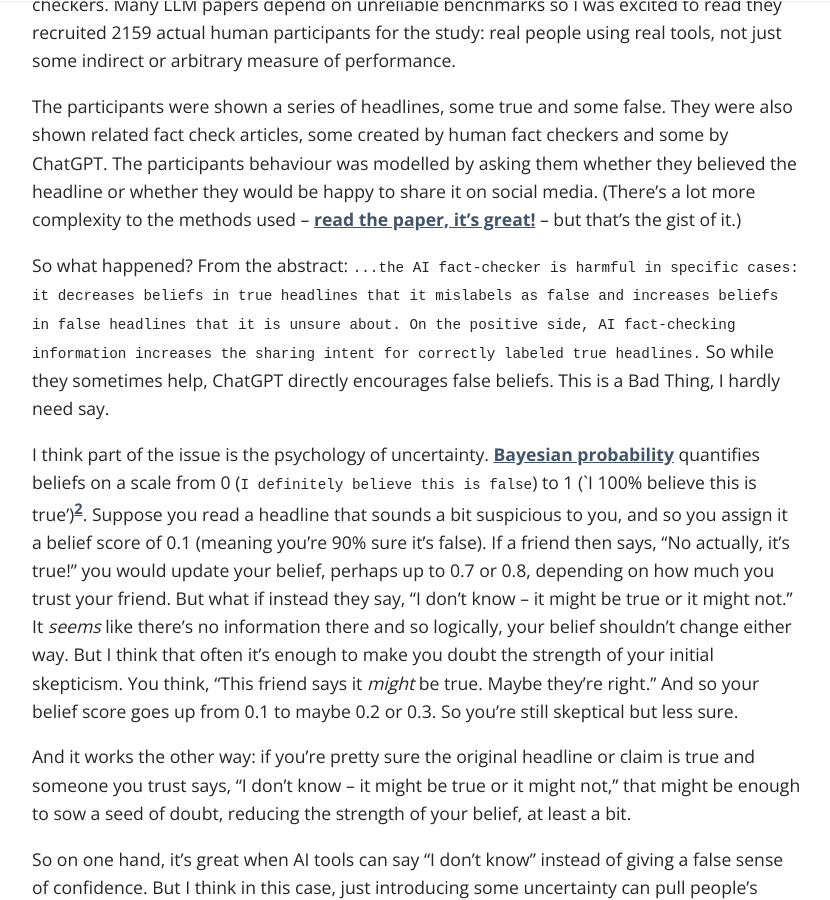
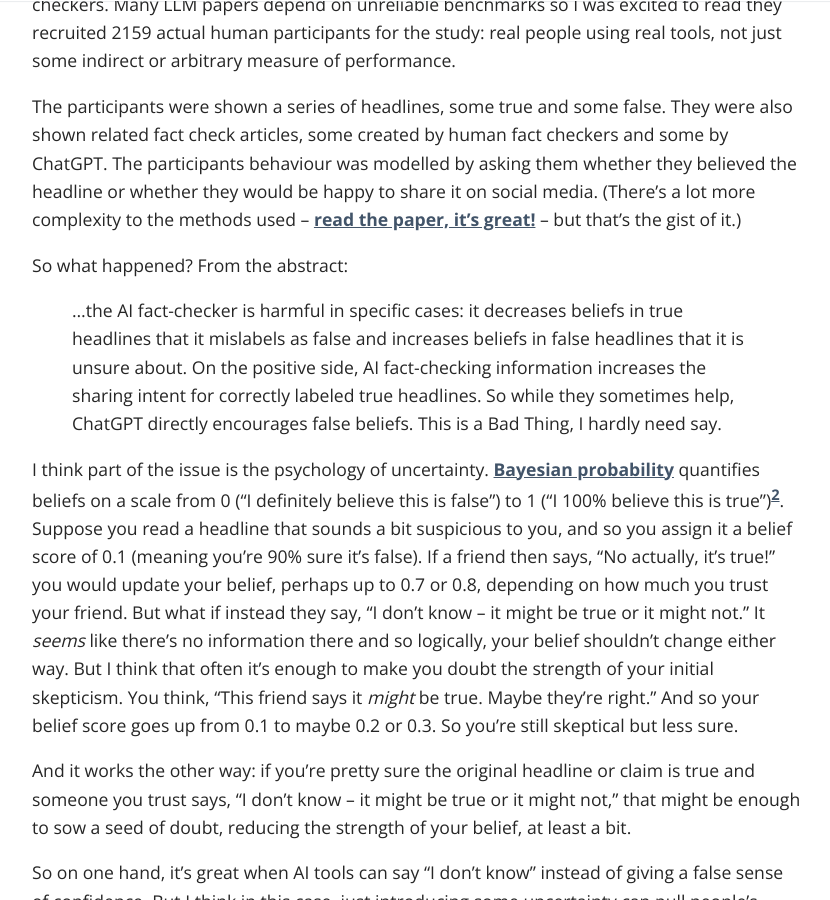
Before and after one commit to dcorney/dcorney.github.io, a Jekyll site: the page built from _posts/2024-12-19-ai-factcheckers-considered-harmful.md, in a window 1280 px wide and 900 px high, scrolled down 851 px. Shown: the whole window, without its empty margins (223-1053 px from the left). Built offline with Jekyll 4.4.1, drawn with Linux system fonts in a browser that asks for light colours; some web fonts are replaced.

Commit message:
Correcting formatting

```diff
--- a/_posts/2024-12-19-ai-factcheckers-considered-harmful.md
+++ b/_posts/2024-12-19-ai-factcheckers-considered-harmful.md
@@ -14,9 +14,11 @@ I recently came across a new paper[^1] which directly investigates the use of LL
 
 The participants were shown a series of headlines, some true and some false. They were also shown related fact check articles, some created by human fact checkers and some by ChatGPT. The participants behaviour was modelled by asking them whether they believed the headline or whether they would be happy to share it on social media. (There's a lot more complexity to the methods used -- [read the paper, it's great!](https://arxiv.org/abs/2308.10800) -- but that's the gist of it.)
 
-So what happened? From the abstract: ``...the AI fact-checker is harmful in specific cases: it decreases beliefs in true headlines that it mislabels as false and increases beliefs in false headlines that it is unsure about. On the positive side, AI fact-checking information increases the sharing intent for correctly labeled true headlines.`` So while they sometimes help, ChatGPT directly encourages false beliefs. This is a Bad Thing, I hardly need say.
+So what happened? From the abstract:
+>...the AI fact-checker is harmful in specific cases: it decreases beliefs in true headlines that it mislabels as false and increases beliefs in false headlines that it is unsure about. On the positive side, AI fact-checking information increases the sharing intent for correctly labeled true headlines.
+So while they sometimes help, ChatGPT directly encourages false beliefs. This is a Bad Thing, I hardly need say.
 
-I think part of the issue is the psychology of uncertainty. [Bayesian probability](https://en.wikipedia.org/wiki/Bayesian_probability) quantifies beliefs on a scale from 0 (`I definitely believe this is false`) to 1 (`I 100% believe this is true')[^2]. Suppose you read a headline that sounds a bit suspicious to you, and so you assign it a belief score of 0.1 (meaning you're 90% sure it's false). If a friend then says, "No actually, it's true!" you would update your belief, perhaps up to 0.7 or 0.8, depending on how much you trust your friend. But what if instead they say, "I don't know -- it might be true or it might not." It <i>seems</i> like there's no information there and so logically, your belief shouldn't change either way. But I think that often it's enough to make you doubt the strength of your initial skepticism. You think, "This friend says it <i>might</i> be true. Maybe they're right." And so your belief score goes up from 0.1 to maybe 0.2 or 0.3. So you're still skeptical but less sure.
+I think part of the issue is the psychology of uncertainty. [Bayesian probability](https://en.wikipedia.org/wiki/Bayesian_probability) quantifies beliefs on a scale from 0 ("I definitely believe this is false") to 1 ("I 100% believe this is true")[^2]. Suppose you read a headline that sounds a bit suspicious to you, and so you assign it a belief score of 0.1 (meaning you're 90% sure it's false). If a friend then says, "No actually, it's true!" you would update your belief, perhaps up to 0.7 or 0.8, depending on how much you trust your friend. But what if instead they say, "I don't know -- it might be true or it might not." It <i>seems</i> like there's no information there and so logically, your belief shouldn't change either way. But I think that often it's enough to make you doubt the strength of your initial skepticism. You think, "This friend says it <i>might</i> be true. Maybe they're right." And so your belief score goes up from 0.1 to maybe 0.2 or 0.3. So you're still skeptical but less sure.
 
 And it works the other way: if you're pretty sure the original headline or claim is true and someone you trust says, "I don't know -- it might be true or it might not," that might be enough to sow a seed of doubt, reducing the strength of your belief, at least a bit.
 
```
